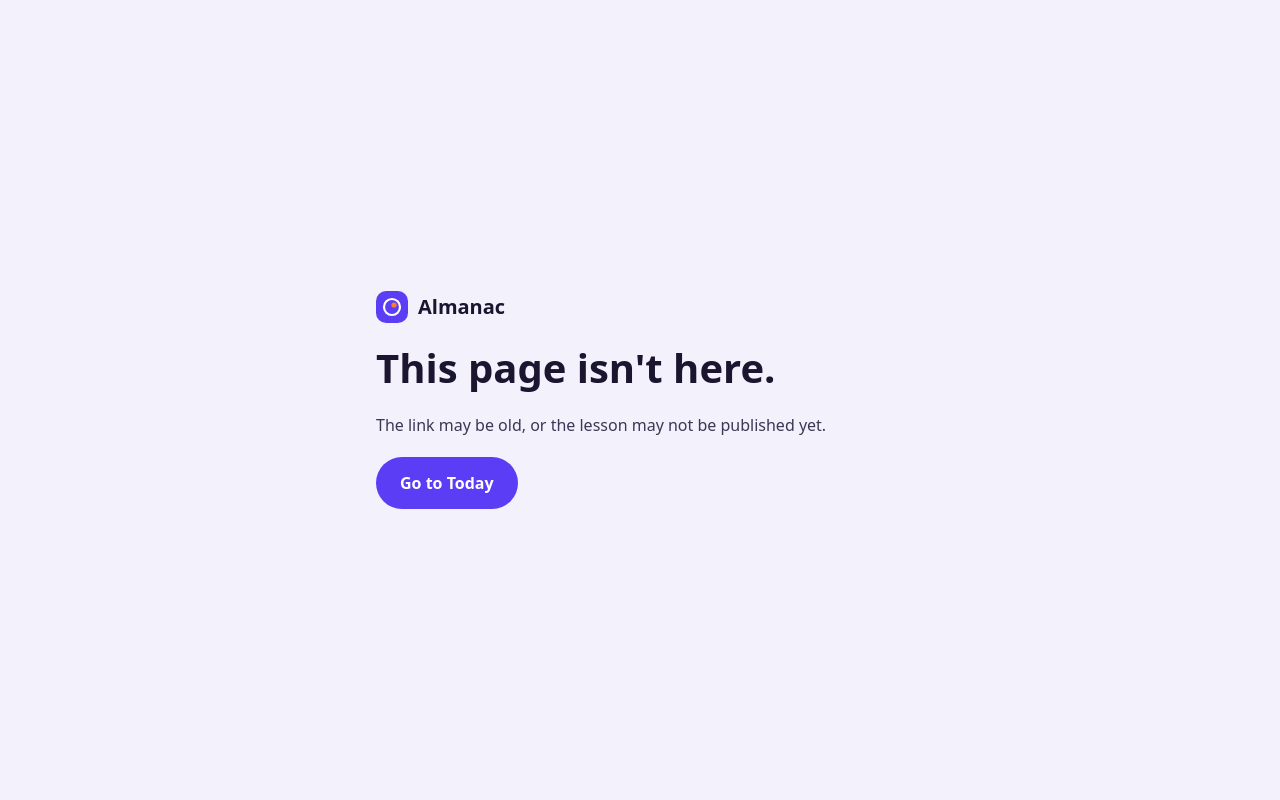
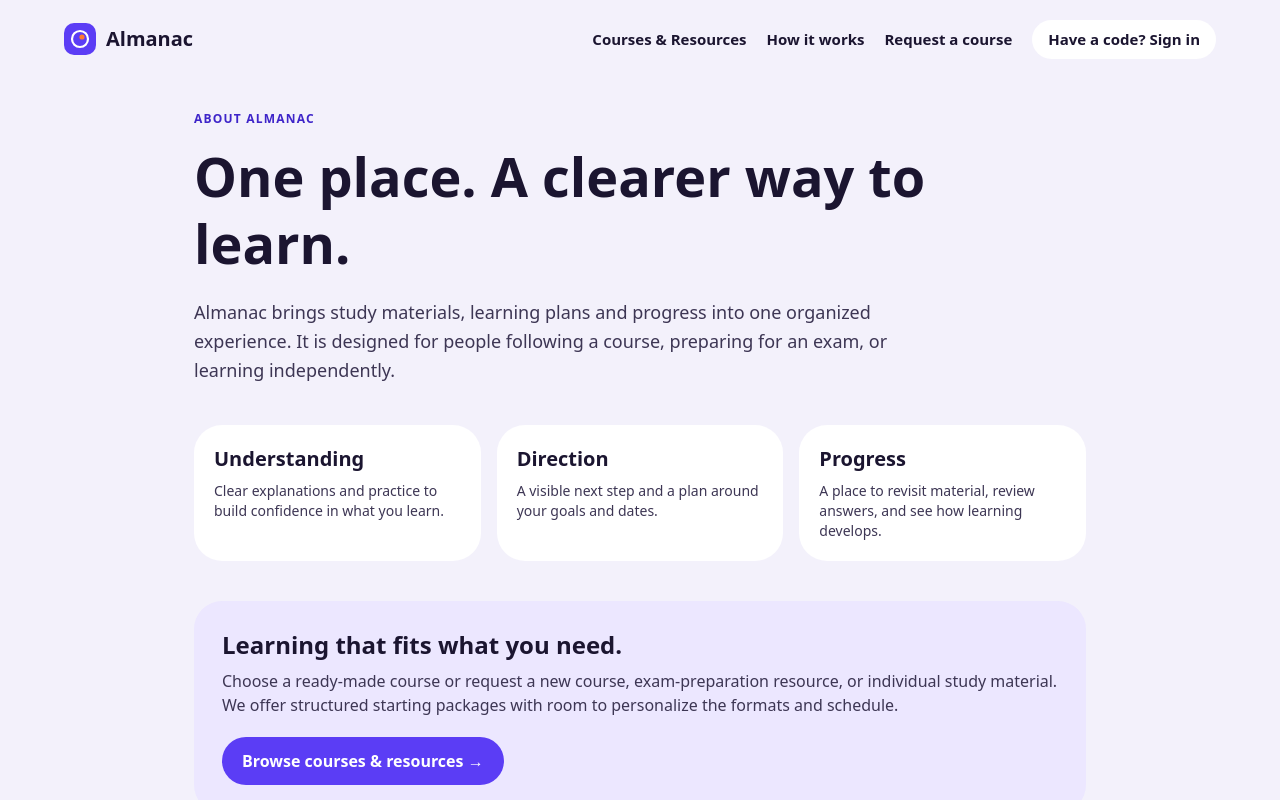
Before and after one commit to StudyMate-N/almanac, a Next.js app: page /about in a window 1280 px wide. Before the commit this address had no page. Shown: the top 800 px of the page. Built offline with nearby package versions, Linux system fonts and the light colour scheme.

Commit message:
Add Almanac supporting page: src/app/about/page.tsx

```diff
--- /dev/null
+++ b/src/app/about/page.tsx
@@ -0,0 +1,26 @@
+import type { Metadata } from "next";
+import Link from "next/link";
+import { SiteHeader, SiteFooter } from "@/components/site/chrome";
+
+export const metadata: Metadata = { title: "About Almanac", description: "A clearer, more organized way to work through what you are learning." };
+
+export default function AboutPage() {
+  return <div className="min-h-screen bg-ground text-ink"><SiteHeader/>
+    <main className="mx-auto max-w-[940px] px-4 pb-24 pt-8 sm:px-6">
+      <p className="text-xs font-bold uppercase tracking-widest text-violet-700">About Almanac</p>
+      <h1 className="mt-4 max-w-3xl font-display text-[42px] font-semibold leading-tight sm:text-[54px]">One place. A clearer way to learn.</h1>
+      <p className="mt-5 max-w-3xl text-lg leading-relaxed text-ink-body">Almanac brings study materials, learning plans and progress into one organized experience. It is designed for people following a course, preparing for an exam, or learning independently.</p>
+      <div className="mt-10 grid gap-4 sm:grid-cols-3">
+        {[
+          ["Understanding", "Clear explanations and practice to build confidence in what you learn."],
+          ["Direction", "A visible next step and a plan around your goals and dates."],
+          ["Progress", "A place to revisit material, review answers, and see how learning develops."],
+        ].map(([a,b])=><div key={a} className="rounded-tile bg-white p-5"><h2 className="font-display text-xl font-semibold">{a}</h2><p className="mt-2 text-sm text-ink-body">{b}</p></div>)}
+      </div>
+      <section className="mt-10 rounded-tile bg-lilac p-7">
+        <h2 className="font-display text-2xl font-semibold">Learning that fits what you need.</h2>
+        <p className="mt-2 text-ink-body">Choose a ready-made course or request a new course, exam-preparation resource, or individual study material. We offer structured starting packages with room to personalize the formats and schedule.</p>
+        <Link className="mt-5 inline-flex min-h-12 items-center rounded-full bg-violet px-5 font-bold text-white" href="/courses">Browse courses &amp; resources →</Link>
+      </section>
+    </main><SiteFooter/></div>;
+}
```
